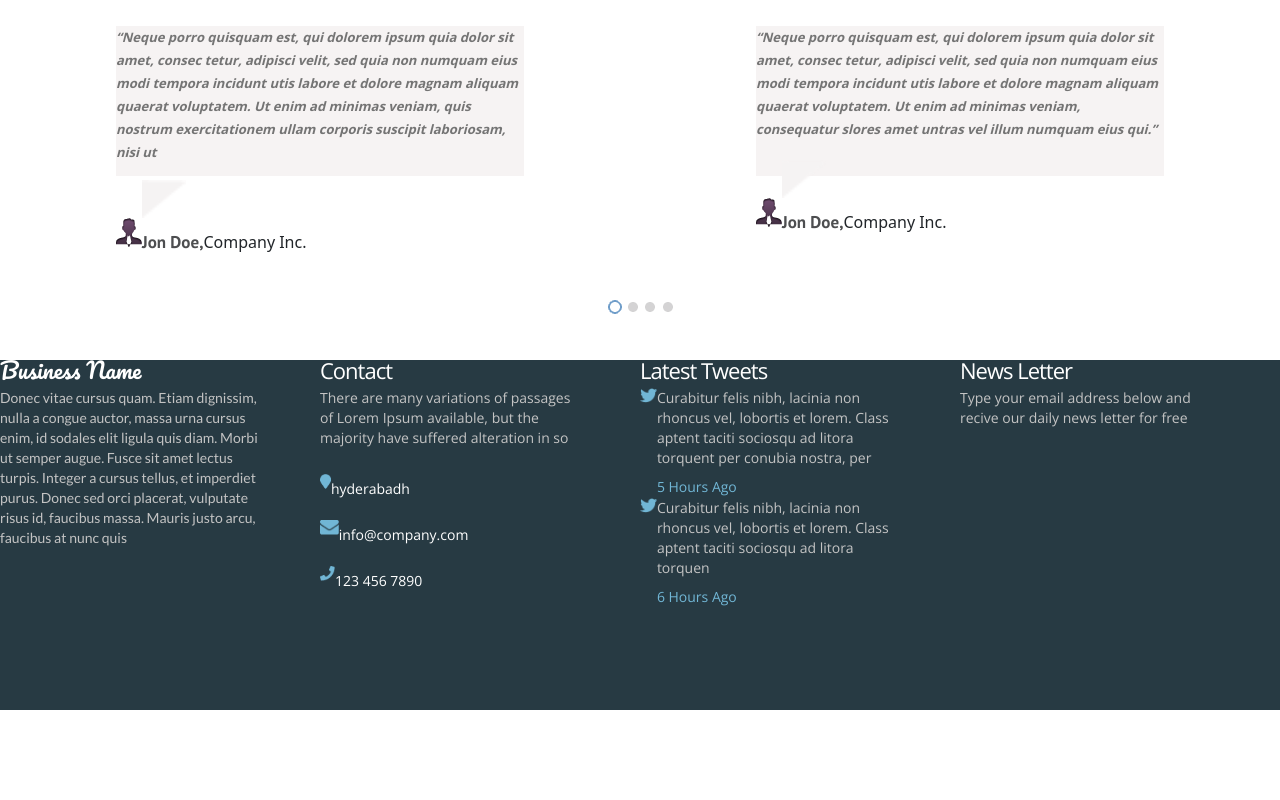
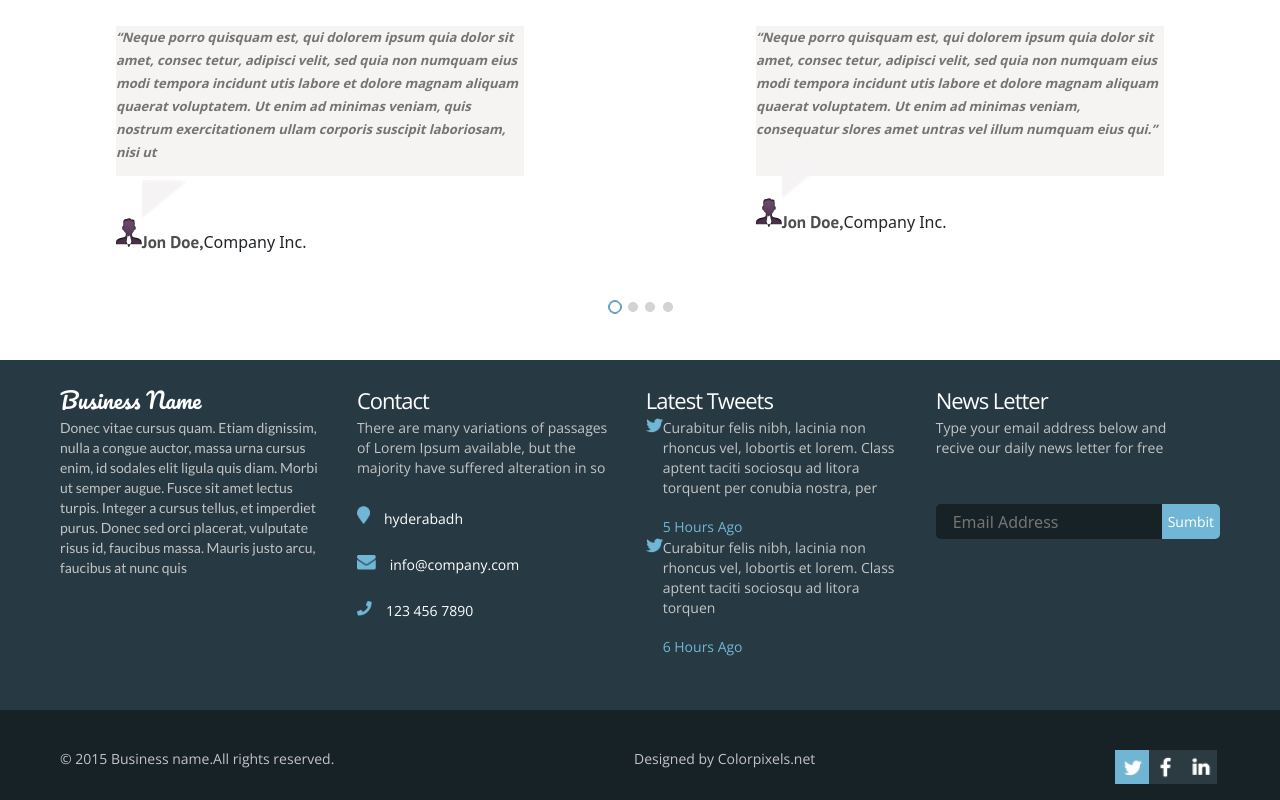
Before and after one commit to MamatovAzim/Home_Work, a website: page index.html in a window 1280 px wide. Shown: the part 2790-3590 px from the top of the page. Before the commit the page ends 3500 px from the top, so only its background shows below. Drawn offline with nearby package versions, Linux system fonts and the light colour scheme.

Commit message:
добавил end

```diff
--- a/index.html
+++ b/index.html
@@ -239,6 +239,7 @@
         <img class="reg__touch" src="./img/touch.png" alt="">
       </div>
       <div class="email">
+        <div class="email__block">
           <div class="name">
             <h4 class="name__theme">Business Name</h4>
             <p class="name__text">Donec vitae cursus quam. Etiam dignissim, nulla a congue auctor, massa urna cursus enim, id sodales elit ligula quis diam. Morbi ut semper augue. Fusce sit amet lectus turpis. Integer a cursus tellus, et imperdiet purus. Donec sed orci placerat, vulputate risus id, faucibus massa. Mauris justo arcu, faucibus at nunc quis</p>
@@ -251,11 +252,11 @@
               <p class="geo__text">hyderabadh</p>
             </div>
             <div class="geo">
-            <img class="geo__img" src="./img/gmail.png" alt="">
+              <img class="geo__foto" src="./img/gmail.png" alt="">
               <p class="geo__text">info@company.com</p>
             </div>
             <div class="geo">
-            <img class="geo__img" src="./img/phone.png" alt="">
+              <img class="geo__foto" src="./img/phone.png" alt="">
               <p class="geo__text">123 456 7890</p>
             </div>
           </div>
@@ -279,6 +280,22 @@
           <div class="news">
             <h4 class="news__theme">News Letter</h4>
             <p class="news__text">Type your email address below and recive our daily news letter for free</p>
+            <div class="search__btn">
+              <input class="search__email" type="search" placeholder="Email Address">
+              <button class="search__button">Sumbit</button>
+            </div>
+          </div>
+        </div>
+      </div>
+      <div class="the__end">
+        <div class="the__title">
+          <p class="the__text">© 2015 Business name.All rights reserved.</p>
+          <p class="the__text">Designed by Colorpixels.net</p>
+          <div class="icon__end">
+            <img src="./img/tweets__.png" alt="">
+            <img src="./img/icon__fecebook.png" alt="">
+            <img src="./img/icon__in.png" alt="">
+          </div>
         </div>
       </div>
   </header>
--- a/scss/_media.scss
+++ b/scss/_media.scss
@@ -72,3 +72,35 @@
         font-size: 11px;
     }
 }
+
+
+@media screen and (max-width: 1070px) {
+    .email__block {
+        grid-template-columns: repeat(3, 1fr);
+    }
+}
+
+@media screen and (max-width: 940px) {
+    .email__block {
+        grid-template-columns: repeat(2, 1fr);
+    }
+
+    .tweets.news {
+        margin-top: 25px;
+    }
+}
+
+@media screen and (max-width: 740px) {
+    .email__block {
+        // display: block;
+        // text-align: center;
+        // align-items: center;
+        grid-template-columns: repeat(1, 1fr);
+    }
+}
+
+@media screen and (max-width: 380px) {
+    .email__block {
+        padding: 0;
+    }
+}
--- a/scss/_registration.scss
+++ b/scss/_registration.scss
@@ -92,13 +92,21 @@
 
 .email {
     min-height: 350px;
-    background: url(../img/email_end.png) center;
-    background-size: cover;
-    display: grid;
-    grid-template-columns: repeat(4, 1fr);
+    background-color: #273a43;
 
 }
 
+.email__block {
+    display: grid;
+    grid-template-columns: repeat(4, 1fr);
+    padding: 30px 60px 0 60px;
+    // display: flex;
+
+}
+
+// .name {
+//     padding-left: 15px;
+// }
 
 .name__theme {
     font-size: 22px;
@@ -110,13 +118,17 @@
 }
 
 .name__text {
-    width: 270px;
-    height: 155px;
+    max-width: 270px;
+    min-height: 155px;
     font-size: 14px;
     line-height: 20px;
     color: #c3c3c3;
     font-weight: 400;
     font-family: 'Lato', sans-serif;
+}
+
+.contact{
+    padding-left: 10px;
 }
 
 .contact__theme {
@@ -129,8 +141,8 @@
 }
 
 .contact__text {
-    width: 265px;
-    height: 70px;
+    max-width: 265px;
+    min-height: 70px;
     font-size: 14px;
     line-height: 20px;
     color: #c4c4c4;
@@ -140,6 +152,7 @@
 
 .geo {
     display: flex;
+    align-items: baseline;
 }
 
 .geo__text {
@@ -148,11 +161,20 @@
     color: #ffffff;
     font-weight: 400;
     font-family: "Open Sans";
+    padding-left: 14px;
 }
 
 .geo__img {
+    height: 18px;
+    // width: 10px;
+}
+
+.geo__foto {
     height: 15px;
-    // width: 10px;
+}
+
+.tweets {
+    padding-left: 12px;
 }
 
 .tweets__theme {
@@ -173,8 +195,8 @@
 }
 
 .tweets__text {
-    width: 248px;
-    height: 70px;
+    max-width: 248px;
+    min-height: 70px;
     font-size: 14px;
     line-height: 20px;
     color: #c4c4c4;
@@ -190,6 +212,9 @@
     font-family: "Open Sans";
 }
 
+.news {
+    padding-left: 15px;
+}
 
 .news__theme {
     font-size: 22px;
@@ -202,8 +227,8 @@
 
 
 .news__text {
-    width: 267px;
-    height: 70px;
+    max-width: 267px;
+    min-height: 70px;
     font-size: 14px;
     line-height: 20px;
     color: #c4c4c4;
@@ -214,3 +239,55 @@
 // .tweets__flex {
 //     display: flex;
 // }
+
+.search__btn {
+    display: flex;
+}
+
+.search__email {
+    max-width: 226px;
+    min-height: 35px;
+    background-color: #172227;
+    border: none;
+    border-top-left-radius: 5px;
+    border-bottom-left-radius: 5px;
+    padding-left: 17px;
+    color: #ffffff;
+}
+
+.search__button {
+    border: none;
+    font-size: 14px;
+    max-width: 70px;
+    line-height: 20px;
+    color: #ffffff;
+    font-weight: 400;
+    font-family: "Open Sans";
+    background-color: #71b6d5;
+    border-top-right-radius: 5px;
+    border-bottom-right-radius: 5px;
+}
+
+
+.the__end {
+    background-color: #172227;
+    min-height: 90px;
+}
+
+.the__title {
+    display: flex;
+    justify-content: space-between;
+    padding: 40px 75px 0 60px;
+}
+
+.the__text {
+    font-size: 14px;
+    line-height: 18px;
+    color: #c4c4c4;
+    font-weight: 400;
+    font-family: "Open Sans";
+}
+
+.icon__end {
+    display: flex;
+}
```
Also changed, not shown: css/style.css, img/icon__fecebook.png (added), img/icon__in.png (added), img/tweets__.png (added), 1 other file. Lines whose indentation alone changed are shown as unchanged.
